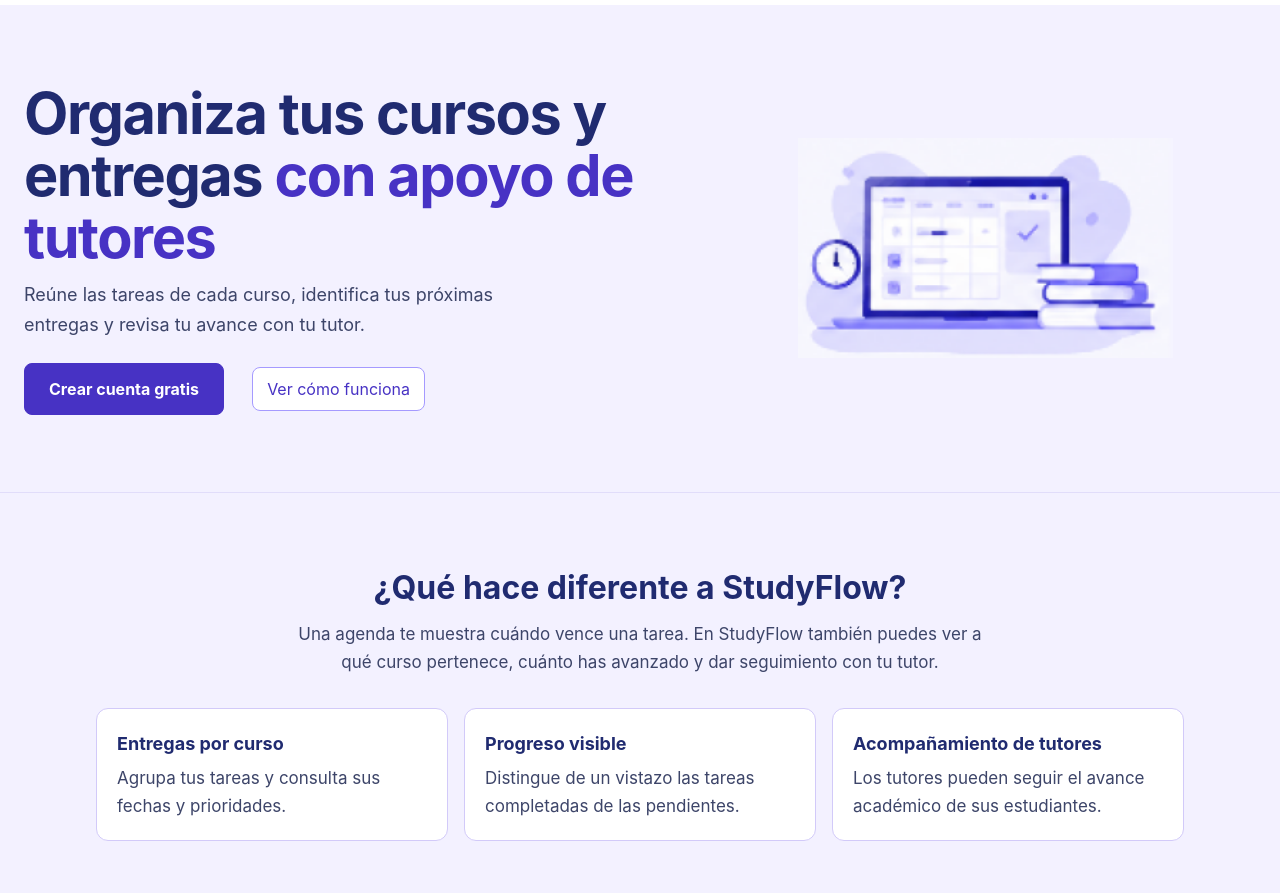
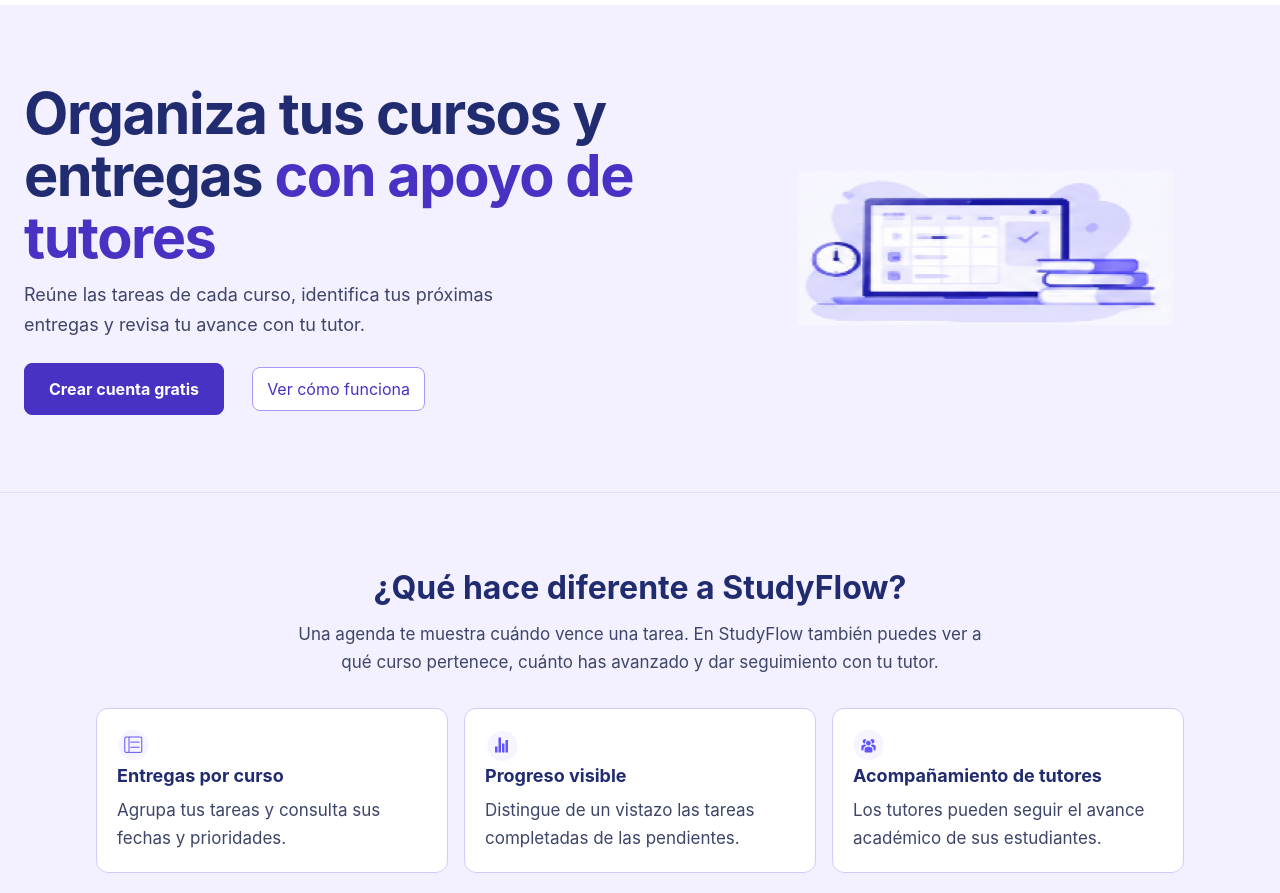
Before and after one commit to yiyotnt/STUDY_FLOW, a plain HTML site: page index.html in a window 1280 px wide. Shown: the part 59-952 px from the top of the page. Drawn offline with Linux system fonts and the light colour scheme.

Commit message:
Add files via upload

```diff
--- a/index.html
+++ b/index.html
@@ -7,7 +7,6 @@
     <link rel="stylesheet" href="assets/styles/styles.css">
   </head>
   <body class="studyflow-landing">
-    <a class="sf-skip" href="#contenido">Saltar al contenido</a>
     <header class="wrap top" id="inicio">
       <a href="#inicio">
         <img class="logo" src="assets/img/logo.png" alt="StudyFlow">
@@ -25,7 +24,7 @@
         <a class="button sf-primary" href="registro.html">Crear cuenta gratis</a>
       </div>
     </header>
-    <main id="contenido" tabindex="-1">
+    <main>
       <section class="lavender">
         <div class="wrap hero">
           <div>
@@ -36,7 +35,7 @@
               <a class="button outline" href="#pasos">Ver cómo funciona</a>
             </div>
           </div>
-          <img class="hero-art" src="assets/img/agenda.png" alt="Agenda académica en una computadora, junto a un reloj y una pila de libros">
+          <img class="hero-art" src="assets/img/agenda.png" width="263" height="154" alt="Agenda académica en una computadora, junto a un reloj y una pila de libros">
         </div>
       </section>
       <section class="section sf-difference" id="diferencial" aria-labelledby="titulo-diferencial">
@@ -44,9 +43,12 @@
           <h2 id="titulo-diferencial">¿Qué hace diferente a StudyFlow?</h2>
           <p class="subtitle">Una agenda te muestra cuándo vence una tarea. En StudyFlow también puedes ver a qué curso pertenece, cuánto has avanzado y dar seguimiento con tu tutor.</p>
           <ul>
-            <li><strong>Entregas por curso</strong> Agrupa tus tareas y consulta sus fechas y prioridades.</li>
-            <li><strong>Progreso visible</strong> Distingue de un vistazo las tareas completadas de las pendientes.</li>
-            <li><strong>Acompañamiento de tutores</strong> Los tutores pueden seguir el avance académico de sus estudiantes.</li>
+            <li><img src="assets/img/icons/course.png" width="32" height="32" alt="">
+              <strong>Entregas por curso</strong> Agrupa tus tareas y consulta sus fechas y prioridades.</li>
+            <li><img src="assets/img/icons/progress.png" width="32" height="32" alt="">
+              <strong>Progreso visible</strong> Distingue de un vistazo las tareas completadas de las pendientes.</li>
+            <li><img src="assets/img/icons/support.png" width="32" height="32" alt="">
+              <strong>Acompañamiento de tutores</strong> Los tutores pueden seguir el avance académico de sus estudiantes.</li>
           </ul>
         </div>
       </section>
```
